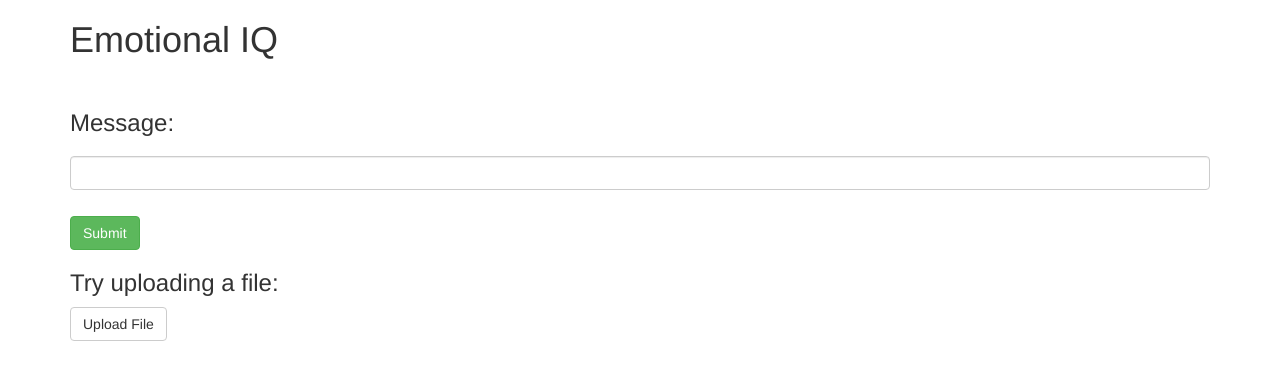
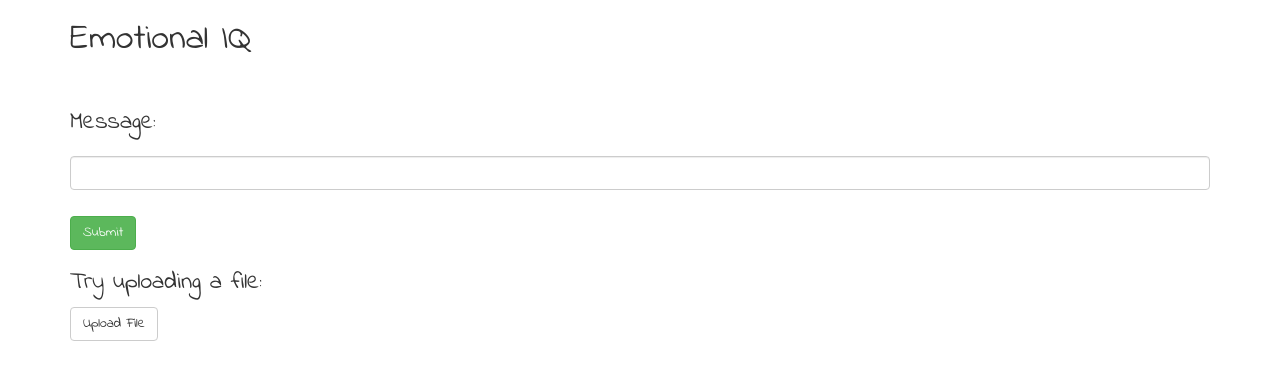
Before and after one commit to lia4/dubhacks_2017, a Flask app: page / in a window 1280 px wide. Shown: the top 380 px of the page. Run offline with Flask 2, Linux system fonts and the light colour scheme; some libraries are stand-ins or nearby versions.

Commit message:
Added a cool font because I'm a cool guy

```diff
--- a/project/static/css/style.css
+++ b/project/static/css/style.css
@@ -1,5 +1,7 @@
 /* custom styles */
-
+html, h1, h2, h3, h4, div {
+	font-family: 'Indie Flower', cursive;
+}
 .fileinput {
 	padding-top: 50px;
 }
--- a/project/templates/index.html
+++ b/project/templates/index.html
@@ -5,8 +5,8 @@
     <title>EIQ</title>
     <meta name="viewport" content="width=device-width, initial-scale=1.0">
 
-
     <!-- styles -->
+    <link href="https://fonts.googleapis.com/css?family=Indie+Flower" rel="stylesheet">
     <link rel="stylesheet" href="https://maxcdn.bootstrapcdn.com/bootstrap/3.3.7/css/bootstrap.min.css">
     <link rel = "stylesheet" type = "text/css" href = "../static/css/style.css">
 
```
